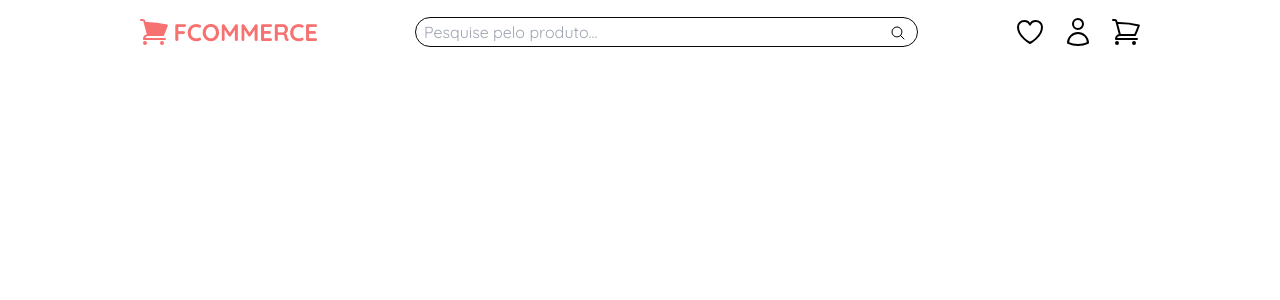
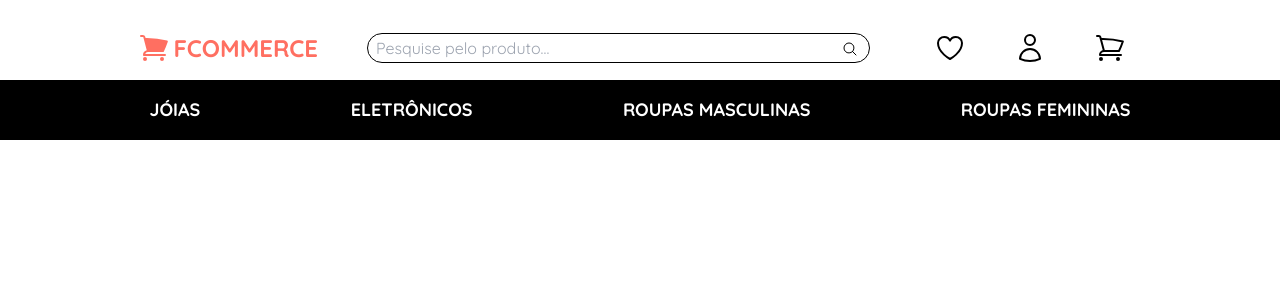
Before and after one commit to irrobs/Fcommerce, a React (Vite) app: page / in a window 1280 px wide. Shown: the top 300 px of the page. Built offline with nearby package versions, Linux system fonts and the light colour scheme.

Commit message:
style(navigation): adiciona Navigation

```diff
--- a/src/App.tsx
+++ b/src/App.tsx
@@ -1,104 +1,11 @@
+import Header from "./components/Header";
+import Navigation from "./components/Navigation";
+
 export default function App() {
   return (
     <div className="app font-body">
       <Header />
+      <Navigation />
     </div>
   );
 }
-
-function Header() {
-  return (
-    <header className="flex col-start-2 col-span-12 justify-between  items-center mt-4">
-      <div className="flex items-center gap-1">
-        <svg
-          xmlns="http://www.w3.org/2000/svg"
-          viewBox="0 0 24 24"
-          fill="currentColor"
-          className="w-8 h-8 fill-red-400"
-        >
-          <path d="M2.25 2.25a.75.75 0 0 0 0 1.5h1.386c.17 0 .318.114.362.278l2.558 9.592a3.752 3.752 0 0 0-2.806 3.63c0 .414.336.75.75.75h15.75a.75.75 0 0 0 0-1.5H5.378A2.25 2.25 0 0 1 7.5 15h11.218a.75.75 0 0 0 .674-.421 60.358 60.358 0 0 0 2.96-7.228.75.75 0 0 0-.525-.965A60.864 60.864 0 0 0 5.68 4.509l-.232-.867A1.875 1.875 0 0 0 3.636 2.25H2.25ZM3.75 20.25a1.5 1.5 0 1 1 3 0 1.5 1.5 0 0 1-3 0ZM16.5 20.25a1.5 1.5 0 1 1 3 0 1.5 1.5 0 0 1-3 0Z" />
-        </svg>
-        <span className="text-2xl font-bold text-red-400 uppercase">
-          Fcommerce
-        </span>
-      </div>
-      <div className="relative w-6/12">
-        <input
-          type="text"
-          placeholder="Pesquise pelo produto..."
-          className="border border-neutral-950 rounded-full p-0.5 pl-2 w-full "
-        />
-        <svg
-          xmlns="http://www.w3.org/2000/svg"
-          fill="none"
-          viewBox="0 0 24 24"
-          stroke-width="1.5"
-          stroke="currentColor"
-          className="w-4 h-4 absolute top-2 right-3"
-        >
-          <path
-            stroke-linecap="round"
-            stroke-linejoin="round"
-            d="m21 21-5.197-5.197m0 0A7.5 7.5 0 1 0 5.196 5.196a7.5 7.5 0 0 0 10.607 10.607Z"
-          />
-        </svg>
-      </div>
-      <ul className="flex gap-4">
-        <li className="h-8">
-          <button>
-            <svg
-              xmlns="http://www.w3.org/2000/svg"
-              fill="none"
-              viewBox="0 0 24 24"
-              stroke-width="1.5"
-              stroke="currentColor"
-              className="w-8 h-8"
-            >
-              <path
-                stroke-linecap="round"
-                stroke-linejoin="round"
-                d="M21 8.25c0-2.485-2.099-4.5-4.688-4.5-1.935 0-3.597 1.126-4.312 2.733-.715-1.607-2.377-2.733-4.313-2.733C5.1 3.75 3 5.765 3 8.25c0 7.22 9 12 9 12s9-4.78 9-12Z"
-              />
-            </svg>
-          </button>
-        </li>
-        <li className="h-8">
-          <button>
-            <svg
-              xmlns="http://www.w3.org/2000/svg"
-              fill="none"
-              viewBox="0 0 24 24"
-              stroke-width="1.5"
-              stroke="currentColor"
-              className="w-8 h-8"
-            >
-              <path
-                stroke-linecap="round"
-                stroke-linejoin="round"
-                d="M15.75 6a3.75 3.75 0 1 1-7.5 0 3.75 3.75 0 0 1 7.5 0ZM4.501 20.118a7.5 7.5 0 0 1 14.998 0A17.933 17.933 0 0 1 12 21.75c-2.676 0-5.216-.584-7.499-1.632Z"
-              />
-            </svg>
-          </button>
-        </li>
-        <li className="h-8">
-          <button>
-            <svg
-              xmlns="http://www.w3.org/2000/svg"
-              fill="none"
-              viewBox="0 0 24 24"
-              stroke-width="1.5"
-              stroke="currentColor"
-              className="w-8 h-8"
-            >
-              <path
-                stroke-linecap="round"
-                stroke-linejoin="round"
-                d="M2.25 3h1.386c.51 0 .955.343 1.087.835l.383 1.437M7.5 14.25a3 3 0 0 0-3 3h15.75m-12.75-3h11.218c1.121-2.3 2.1-4.684 2.924-7.138a60.114 60.114 0 0 0-16.536-1.84M7.5 14.25 5.106 5.272M6 20.25a.75.75 0 1 1-1.5 0 .75.75 0 0 1 1.5 0Zm12.75 0a.75.75 0 1 1-1.5 0 .75.75 0 0 1 1.5 0Z"
-              />
-            </svg>
-          </button>
-        </li>
-      </ul>
-    </header>
-  );
-}
--- /dev/null
+++ b/src/components/Header.tsx
@@ -0,0 +1,43 @@
+import HeaderIcons from "./HeaderIcons";
+
+export default function Header() {
+  return (
+    <header className="flex col-start-2 col-span-12 justify-between  items-center mt-4">
+      <div className="flex items-center gap-1">
+        <svg
+          xmlns="http://www.w3.org/2000/svg"
+          viewBox="0 0 24 24"
+          fill="currentColor"
+          className="w-8 h-8 fill-primary"
+        >
+          <path d="M2.25 2.25a.75.75 0 0 0 0 1.5h1.386c.17 0 .318.114.362.278l2.558 9.592a3.752 3.752 0 0 0-2.806 3.63c0 .414.336.75.75.75h15.75a.75.75 0 0 0 0-1.5H5.378A2.25 2.25 0 0 1 7.5 15h11.218a.75.75 0 0 0 .674-.421 60.358 60.358 0 0 0 2.96-7.228.75.75 0 0 0-.525-.965A60.864 60.864 0 0 0 5.68 4.509l-.232-.867A1.875 1.875 0 0 0 3.636 2.25H2.25ZM3.75 20.25a1.5 1.5 0 1 1 3 0 1.5 1.5 0 0 1-3 0ZM16.5 20.25a1.5 1.5 0 1 1 3 0 1.5 1.5 0 0 1-3 0Z" />
+        </svg>
+        <span className="text-2xl font-bold text-primary uppercase">
+          Fcommerce
+        </span>
+      </div>
+      <div className="relative w-6/12">
+        <input
+          type="text"
+          placeholder="Pesquise pelo produto..."
+          className="border border-neutral-950 rounded-full p-0.5 pl-2 w-full "
+        />
+        <svg
+          xmlns="http://www.w3.org/2000/svg"
+          fill="none"
+          viewBox="0 0 24 24"
+          stroke-width="1.5"
+          stroke="currentColor"
+          className="w-4 h-4 absolute top-2 right-3"
+        >
+          <path
+            stroke-linecap="round"
+            stroke-linejoin="round"
+            d="m21 21-5.197-5.197m0 0A7.5 7.5 0 1 0 5.196 5.196a7.5 7.5 0 0 0 10.607 10.607Z"
+          />
+        </svg>
+      </div>
+      <HeaderIcons />
+    </header>
+  );
+}
--- /dev/null
+++ b/src/components/HeaderIcons.tsx
@@ -0,0 +1,60 @@
+export default function HeaderIcons() {
+  return (
+    <ul className="flex gap-4">
+      <li className="h-16 w-16 flex align-center justify-center rounded-full transition duration-300 ease-out hover:bg-gray">
+        <button>
+          <svg
+            xmlns="http://www.w3.org/2000/svg"
+            fill="none"
+            viewBox="0 0 24 24"
+            stroke-width="1.5"
+            stroke="currentColor"
+            className="w-8 h-8"
+          >
+            <path
+              stroke-linecap="round"
+              stroke-linejoin="round"
+              d="M21 8.25c0-2.485-2.099-4.5-4.688-4.5-1.935 0-3.597 1.126-4.312 2.733-.715-1.607-2.377-2.733-4.313-2.733C5.1 3.75 3 5.765 3 8.25c0 7.22 9 12 9 12s9-4.78 9-12Z"
+            />
+          </svg>
+        </button>
+      </li>
+      <li className="h-16 w-16 flex align-center justify-center rounded-full transition  duration-300 ease-out hover:bg-gray">
+        <button>
+          <svg
+            xmlns="http://www.w3.org/2000/svg"
+            fill="none"
+            viewBox="0 0 24 24"
+            stroke-width="1.5"
+            stroke="currentColor"
+            className="w-8 h-8"
+          >
+            <path
+              stroke-linecap="round"
+              stroke-linejoin="round"
+              d="M15.75 6a3.75 3.75 0 1 1-7.5 0 3.75 3.75 0 0 1 7.5 0ZM4.501 20.118a7.5 7.5 0 0 1 14.998 0A17.933 17.933 0 0 1 12 21.75c-2.676 0-5.216-.584-7.499-1.632Z"
+            />
+          </svg>
+        </button>
+      </li>
+      <li className="h-16 w-16 flex align-center justify-center rounded-full transition  duration-300 ease-out hover:bg-gray">
+        <button>
+          <svg
+            xmlns="http://www.w3.org/2000/svg"
+            fill="none"
+            viewBox="0 0 24 24"
+            stroke-width="1.5"
+            stroke="currentColor"
+            className="w-8 h-8"
+          >
+            <path
+              stroke-linecap="round"
+              stroke-linejoin="round"
+              d="M2.25 3h1.386c.51 0 .955.343 1.087.835l.383 1.437M7.5 14.25a3 3 0 0 0-3 3h15.75m-12.75-3h11.218c1.121-2.3 2.1-4.684 2.924-7.138a60.114 60.114 0 0 0-16.536-1.84M7.5 14.25 5.106 5.272M6 20.25a.75.75 0 1 1-1.5 0 .75.75 0 0 1 1.5 0Zm12.75 0a.75.75 0 1 1-1.5 0 .75.75 0 0 1 1.5 0Z"
+            />
+          </svg>
+        </button>
+      </li>
+    </ul>
+  );
+}
--- /dev/null
+++ b/src/components/Navigation.tsx
@@ -0,0 +1,20 @@
+export default function Navigation() {
+  return (
+    <nav className="grid grid-cols-subgrid row-start-2 col-span-full bg-black">
+      <ul className="flex text-white col-start-2 col-span-12 justify-between">
+        <li className="mt-2 pt-2 pb-4 px-3 rounded-t-2xl text-lg font-bold hover:bg-white  hover:text-black transition  duration-300 ease-out">
+          <a href="#">JÓIAS</a>
+        </li>
+        <li className="mt-2  pt-2 pb-4 px-3 text-lg font-bold rounded-t-2xl  hover:bg-white hover:text-black transition  duration-300 ease-out">
+          <a href="#">ELETRÔNICOS</a>
+        </li>
+        <li className="mt-2  pt-2 pb-4 px-3 text-lg font-bold rounded-t-2xl  hover:bg-white hover:text-black transition  duration-300 ease-out">
+          <a href="#">ROUPAS MASCULINAS</a>
+        </li>
+        <li className="mt-2  pt-2 pb-4 px-3 text-lg font-bold rounded-t-2xl  hover:bg-white hover:text-black transition  duration-300 ease-out">
+          <a href="#">ROUPAS FEMININAS</a>
+        </li>
+      </ul>
+    </nav>
+  );
+}
--- a/src/index.css
+++ b/src/index.css
@@ -5,6 +5,7 @@
 .app {
   display: grid;
   grid-template-columns: [full-width-start] 1fr[content-start]repeat(12, 70px) [content-end]1fr[full-width-end];
+  grid-template-rows: min-content min-content;
 
   column-gap: 15px;
 }
--- a/tailwind.config.js
+++ b/tailwind.config.js
@@ -6,6 +6,12 @@ export default {
     fontFamily: {
       body: ["Quicksand"],
     },
+    colors: {
+      primary: "#FF6F61",
+      black: "#000000",
+      white: "#ffffff",
+      gray: "#E8E8E8",
+    },
   },
   plugins: [],
 };
```
